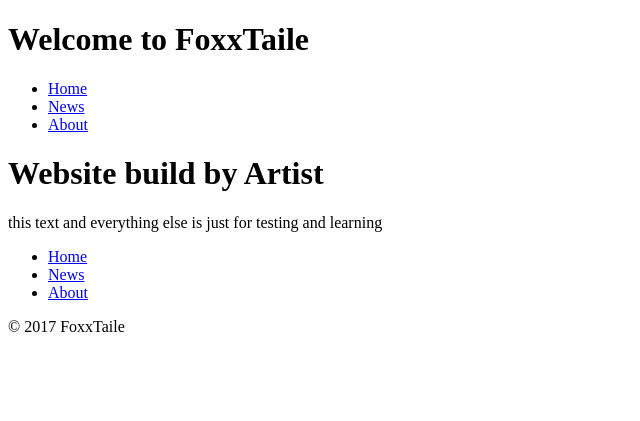
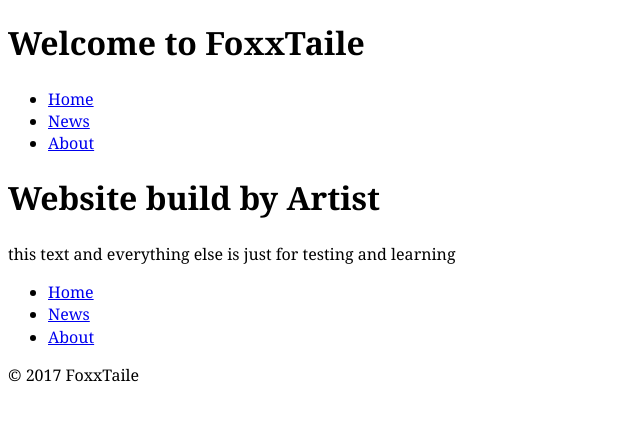
Before and after one commit to marekkarasz/FoxxTaile, a Jekyll site: the page built from index.html, in a window 1280 px wide. Shown: the top 421 px of the page, without its empty margins (0-640 px from the left). Built offline with Jekyll 4.4.1, drawn with Linux system fonts in a browser that asks for light colours; some web fonts are replaced.

Commit message:
at least basic fontfamily work

```diff
--- a/css/common.css
+++ b/css/common.css
@@ -1,7 +1,5 @@
 html{
   margin: 0;
   padding: 0;
+  font: normal 100%/1.4 Georgia,serif;
 }
-body{
-  font-family: 'Mukta Mahee';
-}
```
